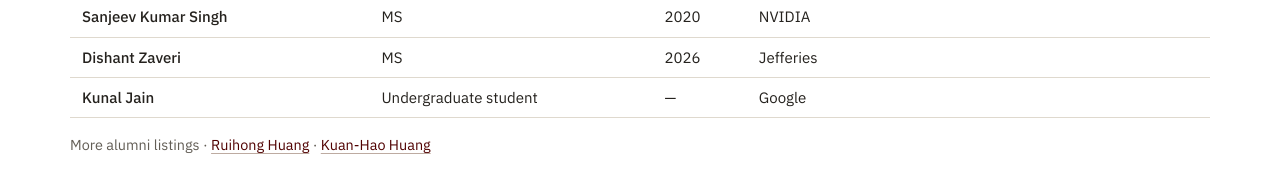
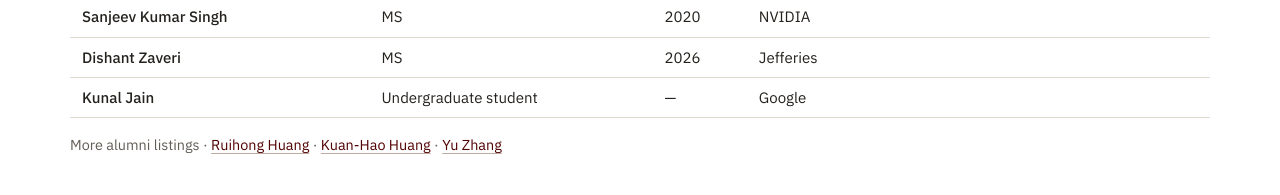
Before and after one commit to tamu-nlp/tamu-nlp.github.io, a plain HTML site: page index.html in a window 1280 px wide. Shown: the part 2003-2198 px from the top of the page. Drawn offline with Linux system fonts and the light colour scheme.

Commit message:
Add Yu Zhang to more alumni listings
Co-Authored-By: Claude Opus 5.5 <noreply@anthropic.com>

```diff
--- a/index.html
+++ b/index.html
@@ -178,6 +178,7 @@
       <p class="directory-links">More alumni listings &middot;
         <a href="https://people.engr.tamu.edu/huangrh/index.html#Students" target="_blank" rel="noopener">Ruihong Huang</a>
         &middot; <a href="https://khhuang.me/group.html" target="_blank" rel="noopener">Kuan-Hao Huang</a>
+        &middot; <a href="https://yuz9yuz.github.io/sky-lab.github.io/people/" target="_blank" rel="noopener">Yu Zhang</a>
       </p>
     </div>
   </section>
```
